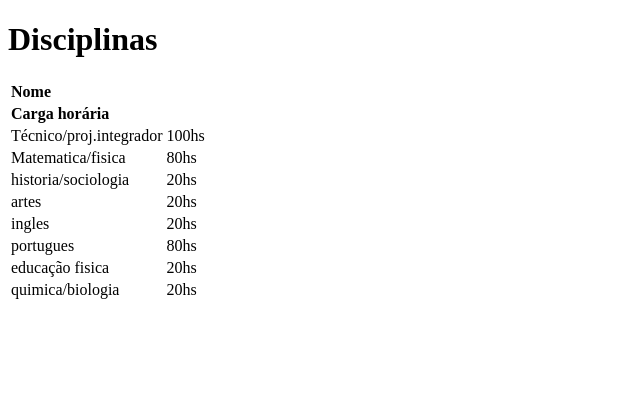
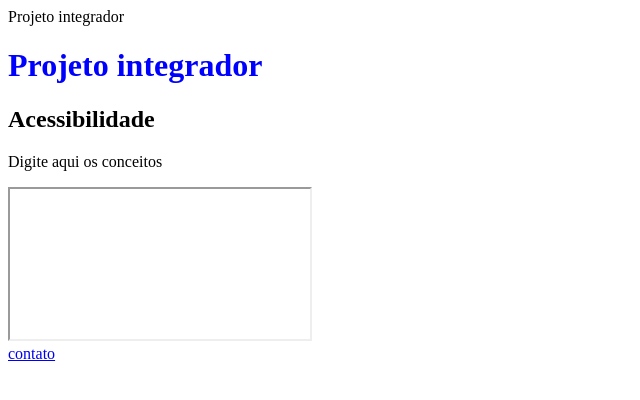
Before and after one commit to kawassaki-lucas/HTML, a plain HTML site: page Untitled-1.html in a window 1280 px wide. Shown: the whole page, without its empty margins (0-640 px from the left). Drawn offline with Linux system fonts and the light colour scheme.

Commit message:
Add files via upload

```diff
--- a/Untitled-1.html
+++ b/Untitled-1.html
@@ -1,47 +1,19 @@
 <!DOCTYPE html>
 <html lang: "pt-br">
     <head>
-      <meta charset="UTF-8">
-      <title>Horarios</title>
-    </head>
-
+        <style>
+            h1{
+                color:blue
+            }
+            </style>
+            <meta charset="UTF-8"
+            <title>Projeto integrador</title>
+        </head>
     <body>
-      <h1>Disciplinas</h1>
-      <table>
-        <tr>
-          <td><b>Nome</b></td>
-        </tr>
-        <tr>
-          <td><b>Carga horária</b></td>
-        </tr>
-        <tr>
-          <td>Técnico/proj.integrador</td>
-          <td>100hs</td>
-        </tr>
-        <tr>
-           <td>Matematica/fisica</td>
-           <td>80hs</td>
-        </tr>
-        <tr>
-           <td>historia/sociologia</td>
-           <td>20hs</td>
-          </tr>
-          <tr>
-            <td>artes</td>
-            <td>20hs</td>
-          </tr>
-          <tr>
-            <td>ingles</td>
-            <td>20hs</td>
-          </tr>
-          <tr>
-            <td>portugues</td>
-            <td>80hs</td>
-          </tr>
-          <tr>
-            <td>educação fisica</td>
-            <td>20hs</td>
-          </tr>
-          <tr>
-            <td>quimica/biologia</td>
-            <td>20hs</td>
+        <h1>Projeto integrador</h1>
+        <h2>Acessibilidade</h2>
+        <p>Digite aqui os conceitos</p>
+        <iframe> ...</iframe>
+        <br><a href="contato.html">contato</a>
+    </body>
+</html>
```
